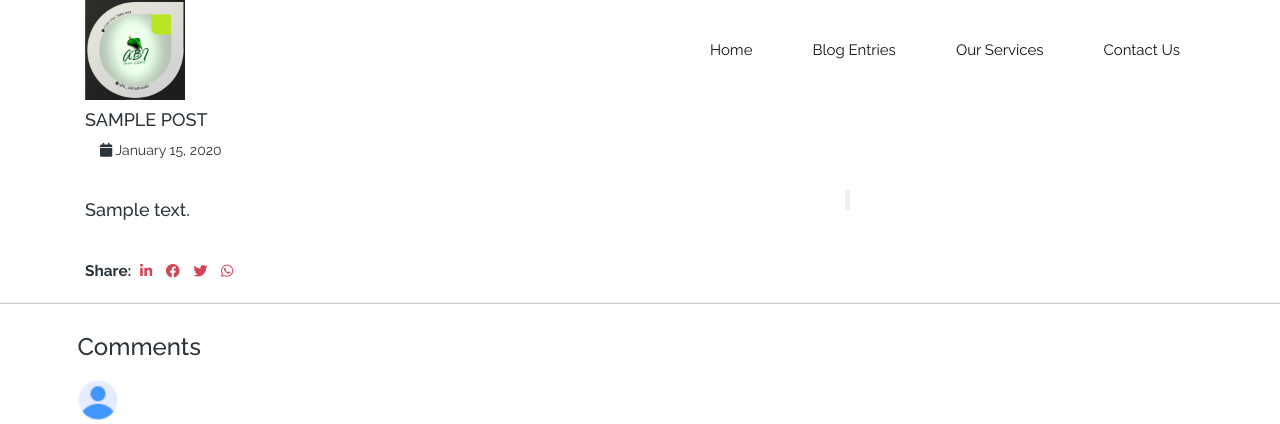
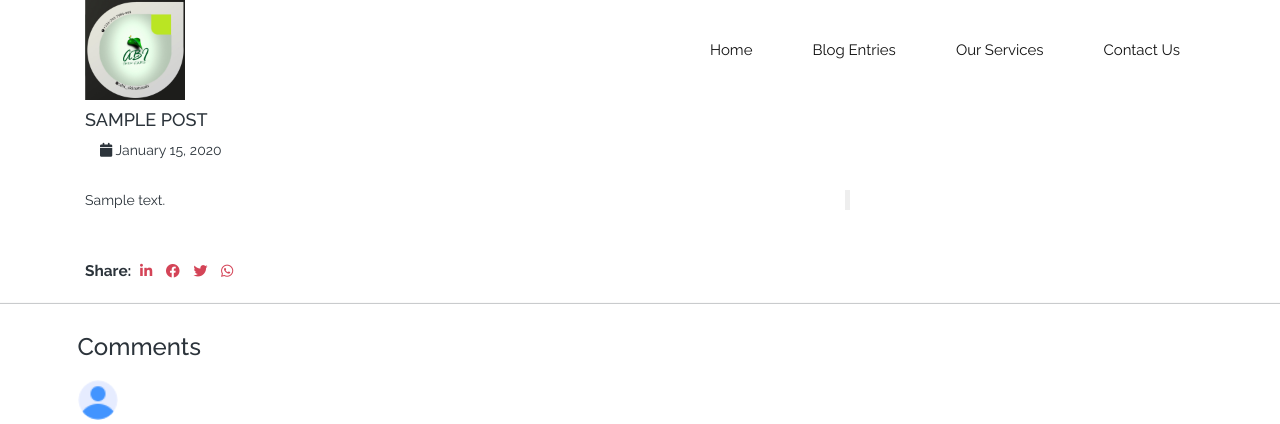
Before and after one commit to teslim191/organicskin, a PHP site: page /SKINCARE/viewpost.php?id=1 in a window 1280 px wide. Shown: the top 424 px of the page. Run offline with PHP 8.4, Linux system fonts and the light colour scheme; tables that the repository leaves empty or names only in its code hold one stand-in row (values such as "Sample post"); data that the repository does not hold is empty; some libraries are stand-ins or nearby versions.

Commit message:
Update viewpost.php

```diff
--- a/viewpost.php
+++ b/viewpost.php
@@ -61,7 +61,7 @@ if (isset($_GET["id"])) {
                 </div>
                 <div class="row mt-5">
                     <div class="col-md-8">
-                        <h4 class="text-justify"><?php echo $body;?></h4>
+                        <p class="text-justify"><?php echo $body;?></p>
                     </div>
                     <div class="col-md-4">
                         <div class="fb-page" data-href="https://web.facebook.com/ABIs-skincare-101322955361805" data-small-header="false"
```
